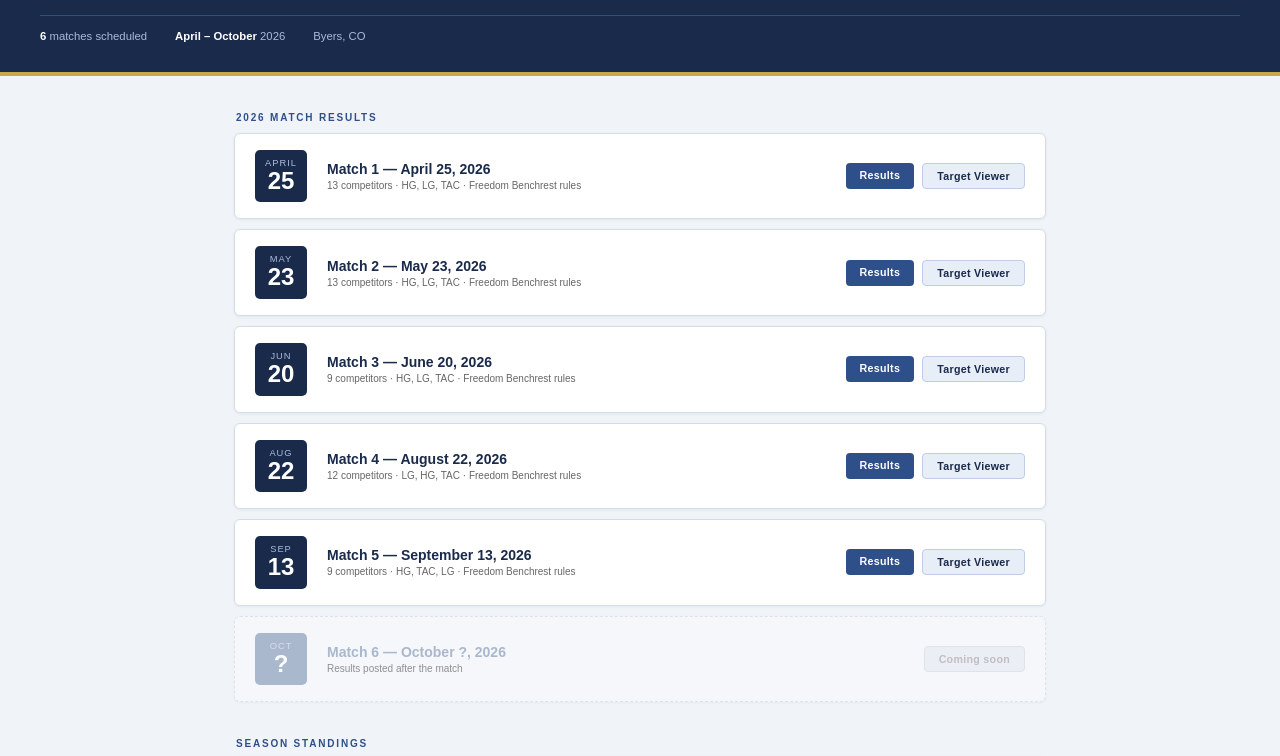
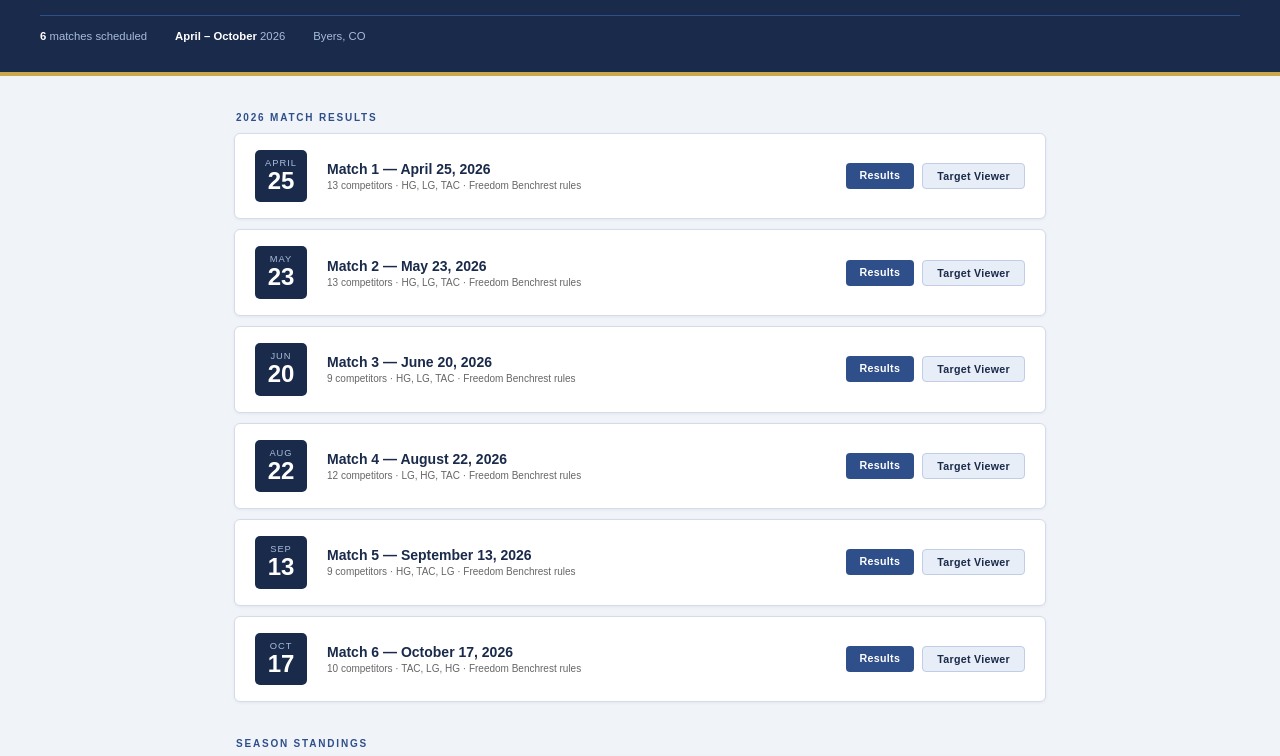
Before and after one commit to epilant/CRC, a plain HTML site: page index.html in a window 1280 px wide. Shown: the part 155-911 px from the top of the page. Drawn offline with Linux system fonts and the light colour scheme.

Commit message:
Update index.html

```diff
--- a/index.html
+++ b/index.html
@@ -327,17 +327,18 @@
     </div>
 
     <!-- Match 6 — upcoming -->
-    <div class="match-card upcoming">
+    <div class="match-card">
       <div class="match-date-block">
         <div class="month">Oct</div>
-        <div class="day">?</div>
+        <div class="day">17</div>
       </div>
       <div class="match-info">
-        <div class="match-title">Match 6 — October ?, 2026</div>
-        <div class="match-meta">Results posted after the match</div>
+        <div class="match-title">Match 6 — October 17, 2026</div>
+        <div class="match-meta">10 competitors · TAC, LG, HG · Freedom Benchrest rules</div>
       </div>
       <div class="match-links">
-        <span class="btn btn-soon">Coming soon</span>
+        <a class="btn btn-results" href="/CRC/20261017_match_results.html">Results</a>
+        <a class="btn btn-targets" href="/CRC/20261017_target_viewer.html">Target Viewer</a>
       </div>
     </div>
 
```
